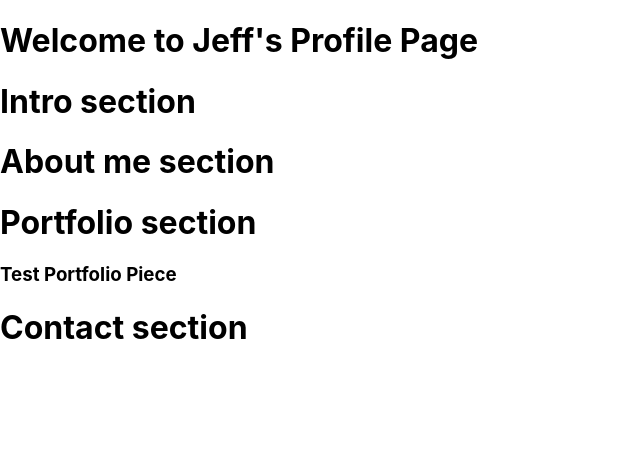
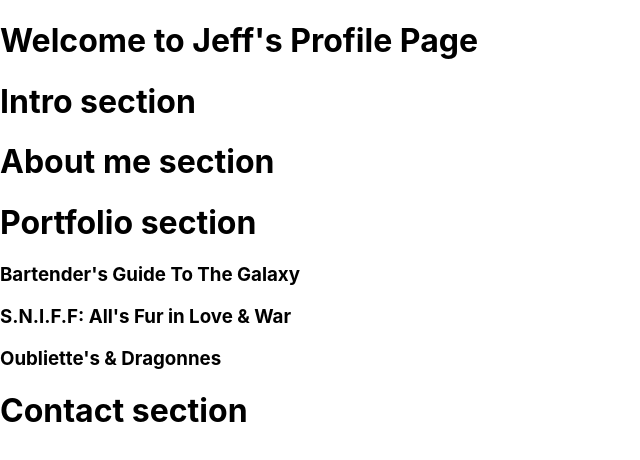
Before and after one commit to jeffchiudev/Portfolio-React, a React (Create React App) app: page / in a window 1280 px wide. Shown: the top 460 px of the page, without its empty margins (0-640 px from the left). Built offline with nearby package versions, Linux system fonts and the light colour scheme.

Commit message:
add a test porfolio list

```diff
--- a/src/components/Portfolio.js
+++ b/src/components/Portfolio.js
@@ -1,14 +1,29 @@
 import React from 'react';
 import PortfolioItem from './PortfolioItem';
+
+const testPortfolioItems = [
+  {
+    name: "Bartender's Guide To The Galaxy"
+  },
+  {
+    name: "S.N.I.F.F: All's Fur in Love & War"
+  },
+  {
+    name: "Oubliette's & Dragonnes"
+  },
+
+]
 
 function Portfolio() {
   return (
     <React.Fragment>
       <h1>Portfolio section</h1>
-      <PortfolioItem
-        name="Test Portfolio Piece"/>
+      {testPortfolioItems.map((item, index) =>
+        <PortfolioItem
+          name={item.name}
+          key={index}/>
+      )}
     </React.Fragment>
-
   );
 }
 
--- a/src/components/PortfolioItem.js
+++ b/src/components/PortfolioItem.js
@@ -1,4 +1,5 @@
 import React from 'react';
+import PropTypes from 'prop-types';
 
 function PortfolioItem(props) {
   return (
@@ -8,4 +9,8 @@ function PortfolioItem(props) {
   );
 }
 
+PortfolioItem.propTypes = {
+  name: PropTypes.string,
+};
+
 export default PortfolioItem;
```
